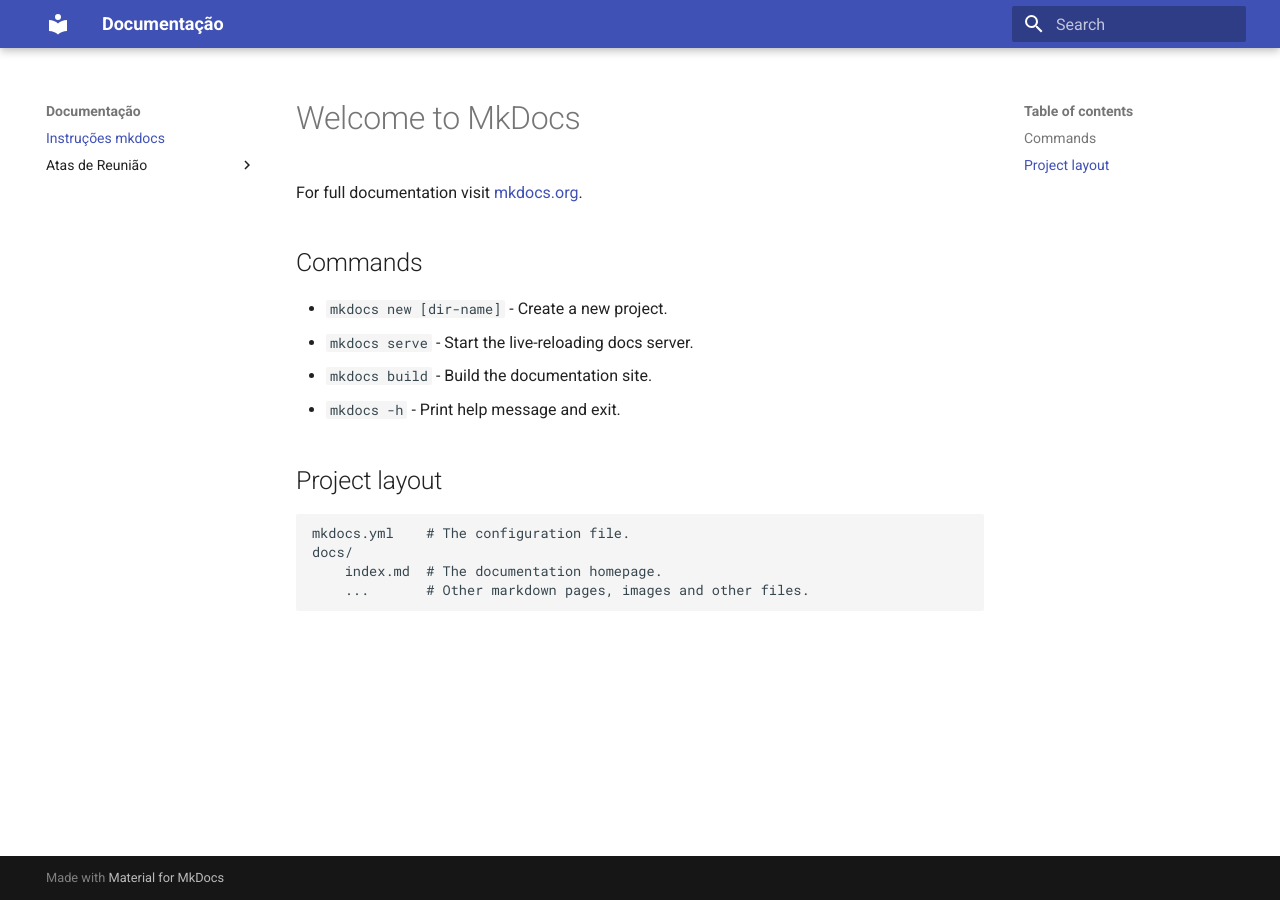
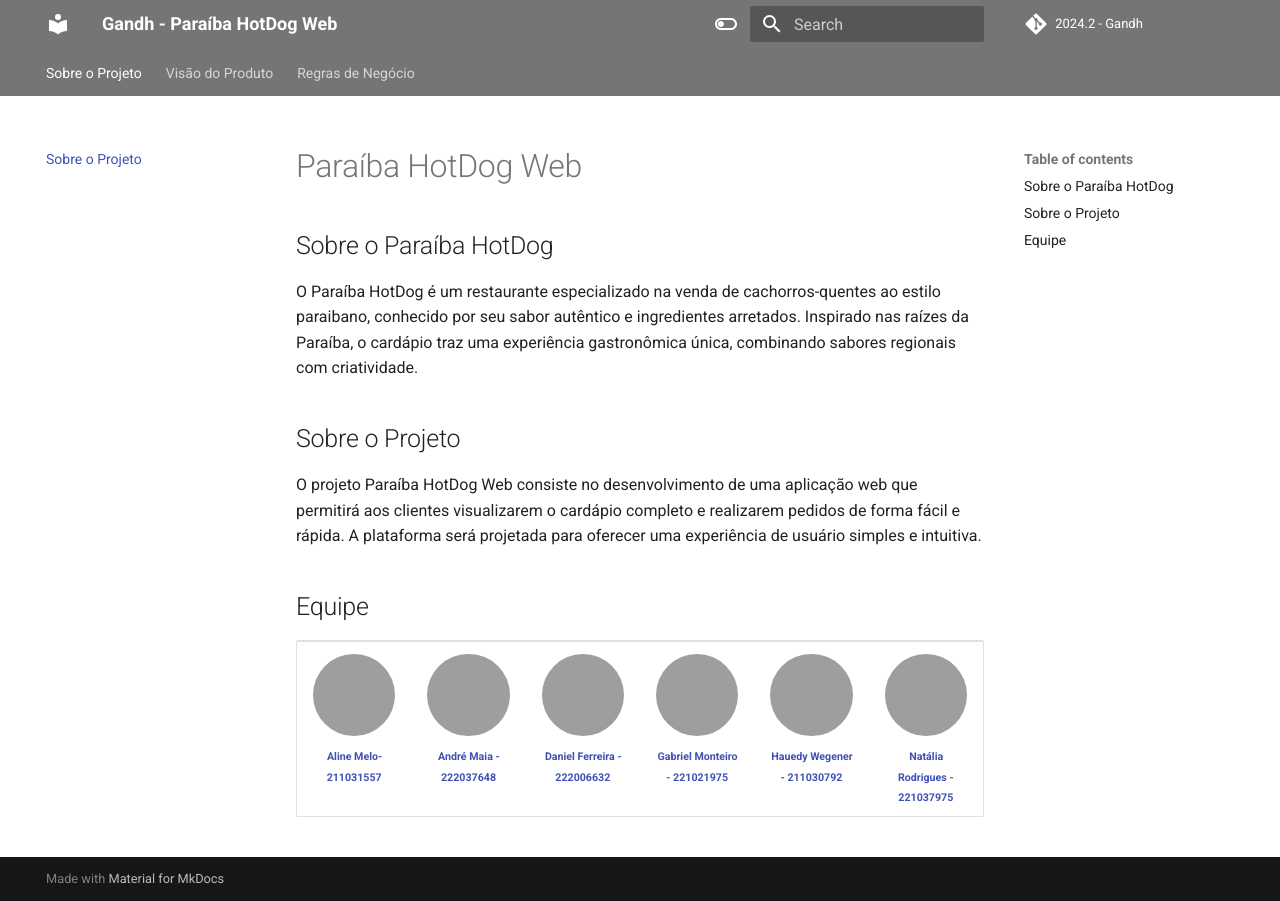
Before and after one commit to FGA-REQ/2024.2-Gandh, an MkDocs documentation site: the page built from docs/index.md, in a window 1280 px wide. Built offline with MkDocs 1.6.1 and Material for MkDocs 9.7.7, drawn with Linux system fonts in a browser that asks for light colours; comment, search, counter and statistics services are not loaded; grey boxes are pictures that could not be loaded.

Commit message:
feat: adicionei as documentações que temos no Pages

```diff
--- a/docs/index.md
+++ b/docs/index.md
@@ -1,17 +1,51 @@
-# Welcome to MkDocs
+# Paraíba HotDog Web
 
-For full documentation visit [mkdocs.org](https://www.mkdocs.org).
+## Sobre o Paraíba HotDog
+O Paraíba HotDog é um restaurante especializado na venda de cachorros-quentes ao estilo paraibano, conhecido por seu sabor autêntico e ingredientes arretados. Inspirado nas raízes da Paraíba, o cardápio traz uma experiência gastronômica única, combinando sabores regionais com criatividade.
 
-## Commands
+## Sobre o Projeto
+O projeto Paraíba HotDog Web consiste no desenvolvimento de uma aplicação web que permitirá aos clientes visualizarem o cardápio completo e realizarem pedidos de forma fácil e rápida. A plataforma será projetada para oferecer uma experiência de usuário simples e intuitiva.
 
-* `mkdocs new [dir-name]` - Create a new project.
-* `mkdocs serve` - Start the live-reloading docs server.
-* `mkdocs build` - Build the documentation site.
-* `mkdocs -h` - Print help message and exit.
-
-## Project layout
-
-    mkdocs.yml    # The configuration file.
-    docs/
-        index.md  # The documentation homepage.
-        ...       # Other markdown pages, images and other files.
+## Equipe
+<center>
+<table>
+  <tr>
+    <td align="center">
+      <a href="https://github.com/aline-melo">
+        <img src="https://github.com/aline-melo.png" width="190" style="border-radius: 50%;" alt="Aline Melo"/>
+        <br/><sub><b>Aline Melo- 211031557</b></sub>
+      </a>
+    </td>
+    <td align="center">
+      <a href="https://github.com/andre-maia51">
+        <img src="https://github.com/andre-maia51.png" width="190" style="border-radius: 50%;" alt="André Maia"/>
+        <br/><sub><b>André Maia - 222037648</b></sub>
+      </a>
+    </td>
+    <td align="center">
+      <a href="https://github.com/DanielFsR">
+        <img src="https://github.com/DanielFsR.png" width="190" style="border-radius: 50%;" alt="Daniel Ferreira"/>
+        <br/><sub><b>Daniel Ferreira - 222006632</b></sub>
+      </a>
+    </td>
+    <td align="center">
+      <a href="https://github.com/GabrielSMonteiro">
+        <img src="https://github.com/GabrielSMonteiro.png" width="190" style="border-radius: 50%;" alt="Gabriel Monteiro "/>
+        <br/><sub><b>Gabriel Monteiro - 221021975 </b></sub>
+      </a>
+    </td>
+    <td align="center">
+      <a href="https://github.com/HauedyWS">
+        <img src="https://github.com/HauedyWS.png" width="190" style="border-radius: 50%;" alt="Hauedy Wegener"/>
+        <br/><sub><b>Hauedy Wegener - 211030792 </b></sub>
+      </a>
+    </td>
+    <td align="center">
+      <a href="https://github.com/Natyrodrigues">
+        <img src="https://github.com/Natyrodrigues.png" width="190" style="border-radius: 50%;" alt="Natália Rodrigues"/>
+        <br/><sub><b>Natália Rodrigues - 221037975  </b></sub>
+      </a>
+    </td>
+  </tr>
+</table>
+</center>
--- a/mkdocs.yml
+++ b/mkdocs.yml
@@ -1,9 +1,26 @@
-site_name: Documentação
+repo_url: https://github.com/FGA-REQ/2024.2-Gandh
+repo_name: 2024.2 - Gandh
+
+site_name: Gandh - Paraíba HotDog Web
 
 nav:
-  - Instruções mkdocs: "index.md"
-  - Atas de Reunião:
-    - Ata 1: "atas-reuniao/ata-reuniao-1.md"
+  - Sobre o Projeto: "index.md"
+  - Visão do Produto: "visao-produto/visao-produto.md"
+  - Regras de Negócio: "regras-negocio/regras-negocio.md"
 
 theme:
   name: material
+  features:
+      - navigation.tabs
+  palette:
+    - scheme: default
+      toggle:
+        icon: material/toggle-switch-off-outline
+        name: Dark mode
+      primary: grey
+
+    - scheme: slate
+      toggle:
+        icon: material/toggle-switch
+        name: Light mode
+      primary: grey
```
Also changed, not shown: docs/regras-negocio/regras-negocio.md (added, +28 -0 lines), docs/visao-produto/visao-produto.md (added, +45 -0 lines), 1 other file.
